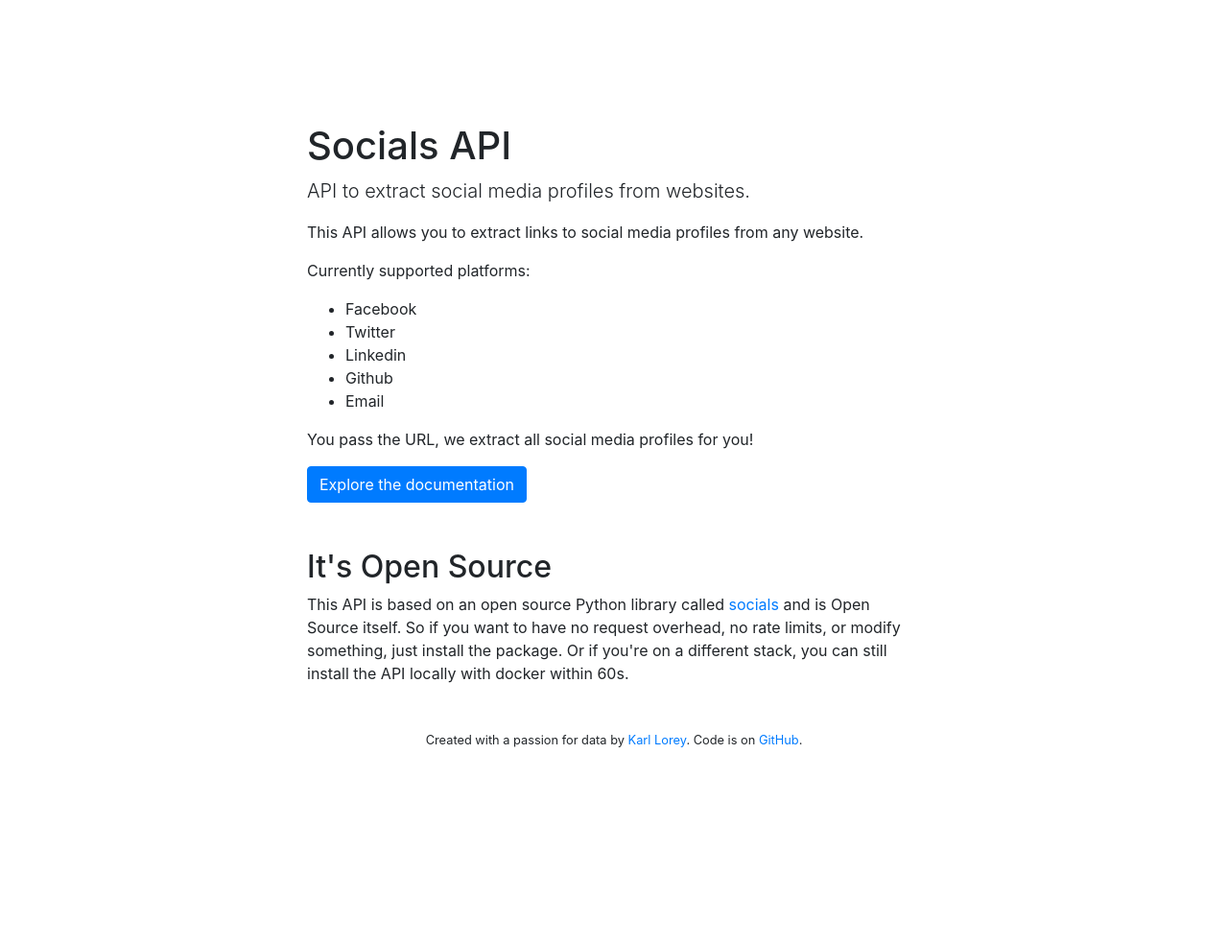
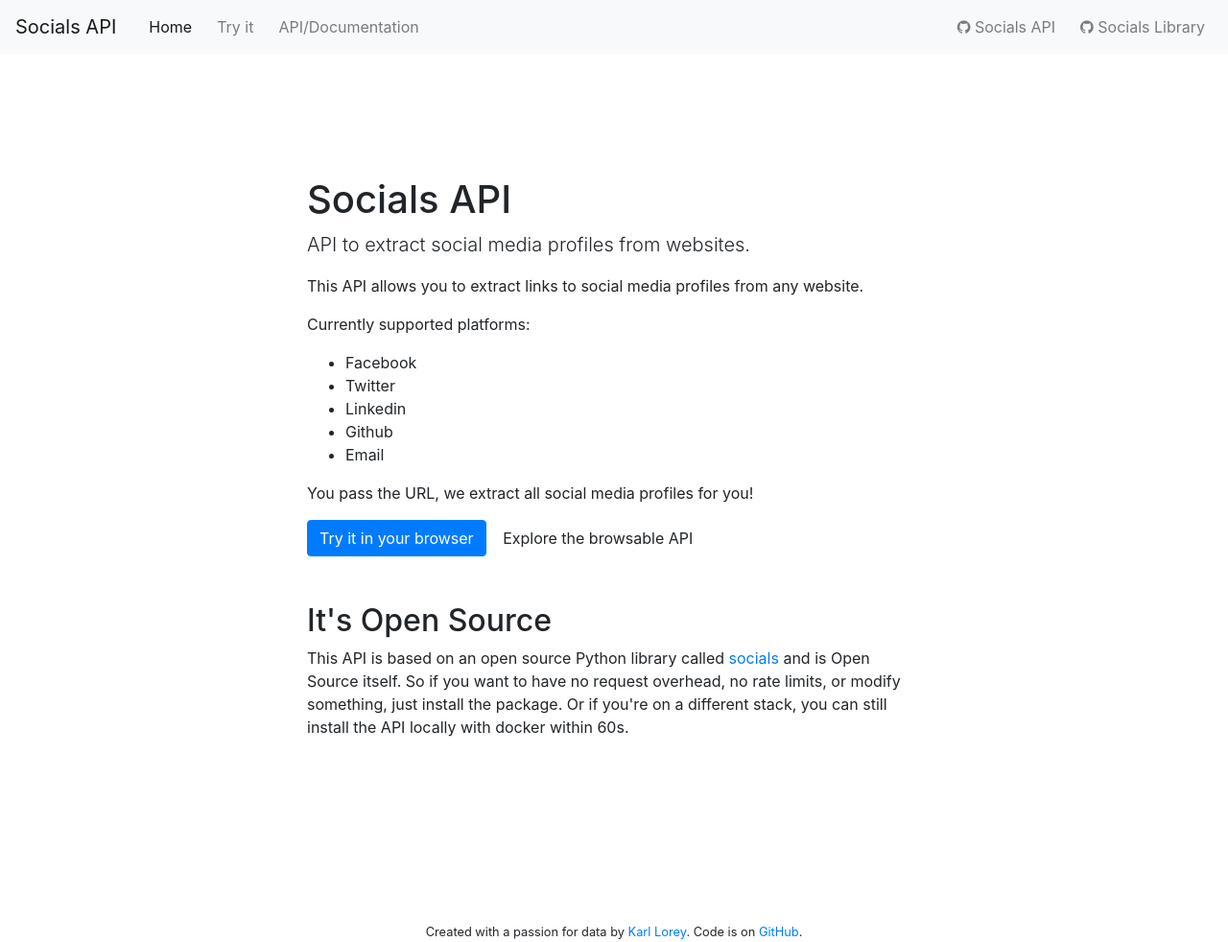
Before and after one commit to lorey/socials-api, a Django app: page / in a window 1280 px wide. Shown: the whole page at 96% size. Before the commit the page ends 779 px from the top, so only its background shows below. Run offline with Django 3.2, Linux system fonts and the light colour scheme; some libraries are stand-ins or nearby versions.

Commit message:
Add web demo with HTML results

```diff
--- a/socials_api_web/templates/web/_base.html
+++ b/socials_api_web/templates/web/_base.html
@@ -6,9 +6,12 @@
     <meta name="viewport" content="width=device-width, initial-scale=1, shrink-to-fit=no">
 
     <!-- Bootstrap CSS -->
-    <link rel="stylesheet" href="https://stackpath.bootstrapcdn.com/bootstrap/4.4.1/css/bootstrap.min.css" integrity="sha384-Vkoo8x4CGsO3+Hhxv8T/Q5PaXtkKtu6ug5TOeNV6gBiFeWPGFN9MuhOf23Q9Ifjh" crossorigin="anonymous">
+    <link rel="stylesheet" href="https://stackpath.bootstrapcdn.com/bootstrap/4.4.1/css/bootstrap.min.css"
+          integrity="sha384-Vkoo8x4CGsO3+Hhxv8T/Q5PaXtkKtu6ug5TOeNV6gBiFeWPGFN9MuhOf23Q9Ifjh" crossorigin="anonymous">
+    <link href="https://stackpath.bootstrapcdn.com/font-awesome/4.7.0/css/font-awesome.min.css" rel="stylesheet"
+          integrity="sha384-wvfXpqpZZVQGK6TAh5PVlGOfQNHSoD2xbE+QkPxCAFlNEevoEH3Sl0sibVcOQVnN" crossorigin="anonymous">
     <style>
-        body {
+        .container {
             padding: 10%;
         }
 
@@ -16,10 +19,43 @@
             max-width: 640px;
             margin: 0 auto;
         }
+
+        body nav li.nav-item {
+            margin-left: 10px;
+        }
     </style>
     <title>{% block title %}socials API{% endblock %}</title>
 </head>
 <body>
+<nav class="navbar navbar-expand-lg navbar-light bg-light">
+    <a class="navbar-brand" href="http://socials.karllorey.com">Socials API</a>
+    <button class="navbar-toggler" type="button" data-toggle="collapse" data-target="#navbarSupportedContent"
+            aria-controls="navbarSupportedContent" aria-expanded="false" aria-label="Toggle navigation">
+        <span class="navbar-toggler-icon"></span>
+    </button>
+
+    <div class="collapse navbar-collapse" id="navbarSupportedContent">
+        <ul class="navbar-nav mr-auto">
+            <li class="nav-item active">
+                <a class="nav-link" href="{% url "socials_api_web:home" %}">Home <span class="sr-only">(current)</span></a>
+            </li>
+            <li class="nav-item">
+                <a class="nav-link" href="{% url "socials_api_web:try" %}">Try it</a>
+            </li>
+            <li class="nav-item">
+                <a class="nav-link" href="{% url "socials_api_api:root" %}" target="_blank">API/Documentation</a>
+            </li>
+        </ul>
+        <ul class="navbar-nav">
+            <li class="nav-item">
+                <a class="nav-link" href="https://github.com/lorey/socials-api" target="_blank"><i class="fa fa-github"></i> Socials API</a>
+            </li>
+            <li class="nav-item">
+                <a class="nav-link" href="https://github.com/lorey/socials" target="_blank"><i class="fa fa-github"></i> Socials Library</a>
+            </li>
+        </ul>
+    </div>
+</nav>
 <div class="container">
     <main>
         {% block content %}{% endblock content %}
@@ -34,8 +70,14 @@
 
 <!-- Optional JavaScript -->
 <!-- jQuery first, then Popper.js, then Bootstrap JS -->
-    <script src="https://code.jquery.com/jquery-3.4.1.slim.min.js" integrity="sha384-J6qa4849blE2+poT4WnyKhv5vZF5SrPo0iEjwBvKU7imGFAV0wwj1yYfoRSJoZ+n" crossorigin="anonymous"></script>
-    <script src="https://cdn.jsdelivr.net/npm/popper.js@1.16.0/dist/umd/popper.min.js" integrity="sha384-Q6E9RHvbIyZFJoft+2mJbHaEWldlvI9IOYy5n3zV9zzTtmI3UksdQRVvoxMfooAo" crossorigin="anonymous"></script>
-    <script src="https://stackpath.bootstrapcdn.com/bootstrap/4.4.1/js/bootstrap.min.js" integrity="sha384-wfSDF2E50Y2D1uUdj0O3uMBJnjuUD4Ih7YwaYd1iqfktj0Uod8GCExl3Og8ifwB6" crossorigin="anonymous"></script>
+<script src="https://code.jquery.com/jquery-3.4.1.slim.min.js"
+        integrity="sha384-J6qa4849blE2+poT4WnyKhv5vZF5SrPo0iEjwBvKU7imGFAV0wwj1yYfoRSJoZ+n"
+        crossorigin="anonymous"></script>
+<script src="https://cdn.jsdelivr.net/npm/popper.js@1.16.0/dist/umd/popper.min.js"
+        integrity="sha384-Q6E9RHvbIyZFJoft+2mJbHaEWldlvI9IOYy5n3zV9zzTtmI3UksdQRVvoxMfooAo"
+        crossorigin="anonymous"></script>
+<script src="https://stackpath.bootstrapcdn.com/bootstrap/4.4.1/js/bootstrap.min.js"
+        integrity="sha384-wfSDF2E50Y2D1uUdj0O3uMBJnjuUD4Ih7YwaYd1iqfktj0Uod8GCExl3Og8ifwB6"
+        crossorigin="anonymous"></script>
 </body>
 </html>
--- a/socials_api_web/templates/web/index.html
+++ b/socials_api_web/templates/web/index.html
@@ -15,8 +15,11 @@
 
     <p>You pass the URL, we extract all social media profiles for you!</p>
 
-    <a class="btn btn-primary" href="{% url 'socials_api_api:root' %}">
-        Explore the documentation
+    <a class="btn btn-primary" href="{% url 'socials_api_web:try' %}">
+        Try it in your browser
+    </a>
+    <a class="btn btn-default" href="{% url 'socials_api_api:root' %}">
+        Explore the browsable API
     </a>
 
     <h2 class="mt-5">It's Open Source</h2>
--- a/socials_api_web/urls.py
+++ b/socials_api_web/urls.py
@@ -4,4 +4,7 @@ from . import views
 
 app_name = "socials_api_web"
 
-urlpatterns = [path("", views.index, name="home")]
+urlpatterns = [
+    path("", views.index, name="home"),
+    path("try", views.try_it, name="try"),
+]
--- a/socials_api_web/views.py
+++ b/socials_api_web/views.py
@@ -1,7 +1,23 @@
+import json
+
 from django.shortcuts import render
 
-# Create your views here.
+from socials_api_api.views import fetch_url
 
 
 def index(request):
     return render(request, "web/index.html")
+
+
+def try_it(request):
+    url = request.POST.get("url", "")
+    if url:
+        response = fetch_url(request)
+        context = {
+            "response_str": json.dumps(response.data, indent=2),
+            "response_data": response.data,
+            "url": url,
+        }
+    else:
+        context = {"response_str": None, "response_data": None, "url": url}
+    return render(request, "web/try.html", context)
```
Also changed, not shown: socials_api_web/templates/web/try.html (added, +39 -0 lines). Lines whose indentation alone changed are shown as unchanged.
